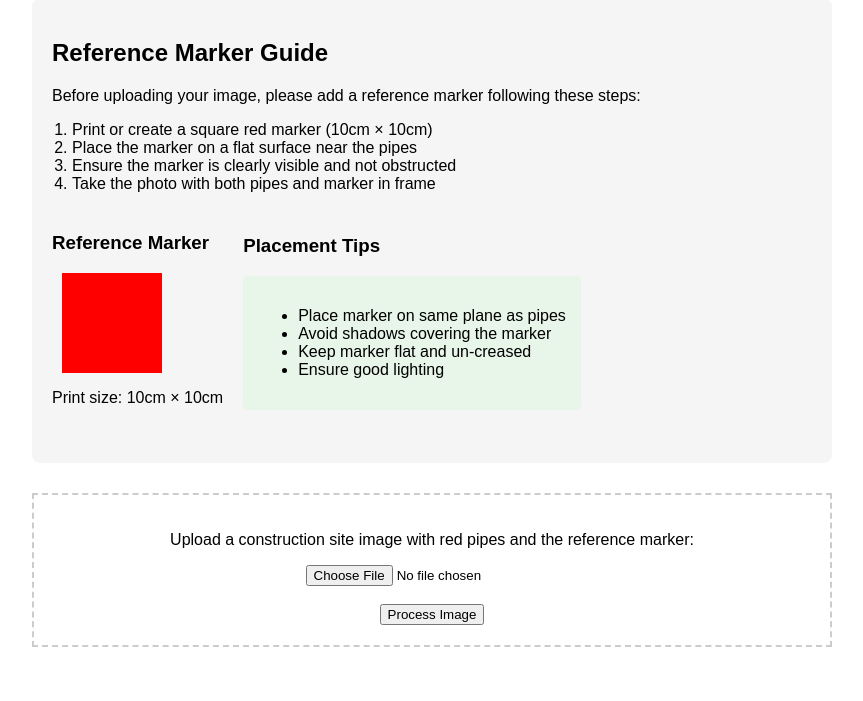
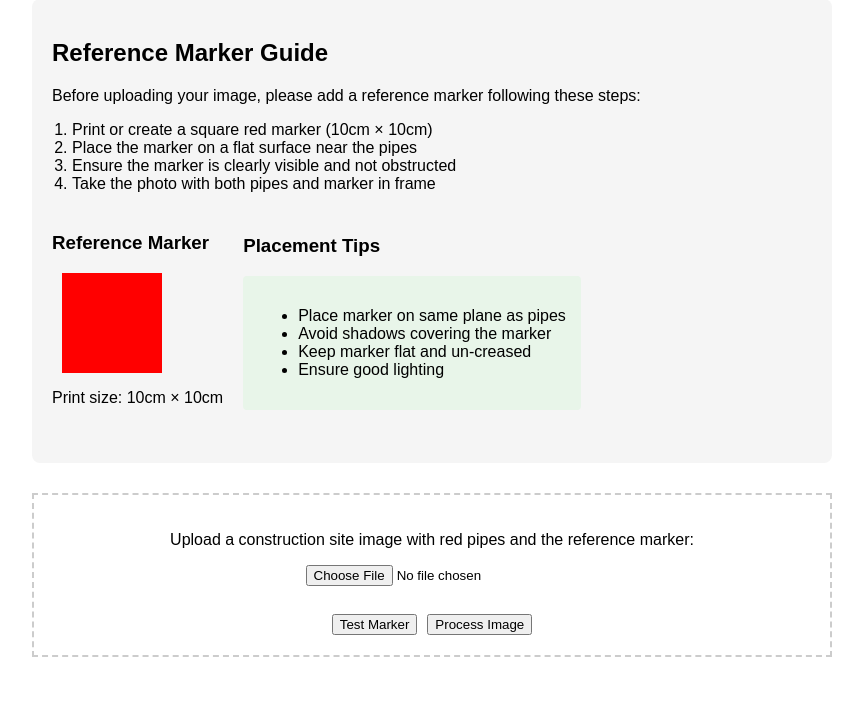
Before and after one commit to codeami/pipeinspect, a Flask app: page / in a window 1280 px wide. Shown: the part 99-800 px from the top of the page, without its empty margins (208-1071 px from the left). Run offline with Flask 3, Linux system fonts and the light colour scheme.

Commit message:
Agent query: Can you verify if the marker testing button is working? You should see two buttons now: "Test Marker" and "Process Image", and get feedback when testing the marker detection.
Add functionality to test for the presence of a marker in uploaded images via a new endpoint and UI elements.

Screenshot: https://storage.googleapis.com/screenshot-production-us-central1/626894c5-1d1b-48e9-a184-a506bbf94379/0450d32e-a4b9-405d-8bc7-ac81e95405d2.jpg

```diff
--- a/app.py
+++ b/app.py
@@ -1,4 +1,4 @@
-from flask import Flask, render_template, request, send_from_directory
+from flask import Flask, render_template, request, send_from_directory, jsonify
 import cv2
 from image_processor import PipeImageProcessor
 from utils import display_results
@@ -14,6 +14,41 @@ if not os.path.exists('static'):
 @app.route('/')
 def index():
     return render_template('index.html')
+
+@app.route('/test-marker', methods=['POST'])
+def test_marker():
+    if 'image' not in request.files:
+        return jsonify({'success': False, 'message': 'No image uploaded'})
+
+    file = request.files['image']
+    if file.filename == '':
+        return jsonify({'success': False, 'message': 'No selected file'})
+
+    try:
+        # Convert uploaded file to numpy array
+        file_bytes = np.frombuffer(file.read(), np.uint8)
+        image = cv2.imdecode(file_bytes, cv2.IMREAD_COLOR)
+
+        if image is None:
+            return jsonify({'success': False, 'message': 'Invalid image format'})
+
+        # Try to find marker
+        processor = PipeImageProcessor(marker_length=1.0)
+        hsv = cv2.cvtColor(image, cv2.COLOR_BGR2HSV)
+        mask = processor._create_red_mask(hsv)
+        contours, _ = cv2.findContours(mask, cv2.RETR_TREE, cv2.CHAIN_APPROX_SIMPLE)
+
+        if not contours:
+            return jsonify({'success': False, 'message': 'No red objects detected in the image'})
+
+        marker = processor._find_marker(contours)
+        if marker is None:
+            return jsonify({'success': False, 'message': 'Reference marker not found. Please ensure the marker is clearly visible.'})
+
+        return jsonify({'success': True, 'message': 'Reference marker detected successfully!'})
+
+    except Exception as e:
+        return jsonify({'success': False, 'message': f'Error processing image: {str(e)}'})
 
 @app.route('/process', methods=['POST'])
 def process_image():
--- a/pyproject.toml
+++ b/pyproject.toml
@@ -5,9 +5,11 @@ description = "Add your description here"
 requires-python = ">=3.11"
 dependencies = [
     "anthropic>=0.46.0",
+    "flask-login>=0.6.3",
     "flask>=3.1.0",
     "numpy>=2.2.3",
     "openai>=1.64.0",
     "opencv-python>=4.11.0.86",
     "trafilatura>=2.0.0",
+    "flask-wtf>=1.2.2",
 ]
--- a/templates/index.html
+++ b/templates/index.html
@@ -32,6 +32,30 @@
             background: #e8f5e9;
             padding: 15px;
             border-radius: 4px;
+            margin: 10px 0;
+        }
+        .button-group {
+            display: flex;
+            gap: 10px;
+            justify-content: center;
+            margin-top: 10px;
+        }
+        .message {
+            margin: 10px 0;
+            padding: 10px;
+            border-radius: 4px;
+        }
+        .success {
+            background: #e8f5e9;
+            color: #2e7d32;
+        }
+        .error {
+            background: #ffebee;
+            color: #c62828;
+        }
+        .loading {
+            display: none;
+            text-align: center;
             margin: 10px 0;
         }
     </style>
@@ -71,12 +95,83 @@
             </div>
         </div>
 
-        <form action="/process" method="post" enctype="multipart/form-data" class="upload-form">
+        <form id="uploadForm" class="upload-form">
             <p>Upload a construction site image with red pipes and the reference marker:</p>
-            <input type="file" name="image" accept="image/*" required>
+            <input type="file" name="image" accept="image/*" required id="imageInput">
             <br><br>
-            <input type="submit" value="Process Image">
+            <div class="button-group">
+                <button type="button" onclick="testMarker()">Test Marker</button>
+                <button type="button" onclick="processImage()">Process Image</button>
+            </div>
+            <div id="loading" class="loading">Processing...</div>
+            <div id="message"></div>
         </form>
     </div>
+
+    <script>
+        function showMessage(text, isSuccess) {
+            const messageDiv = document.getElementById('message');
+            messageDiv.className = `message ${isSuccess ? 'success' : 'error'}`;
+            messageDiv.textContent = text;
+        }
+
+        function showLoading(show) {
+            document.getElementById('loading').style.display = show ? 'block' : 'none';
+        }
+
+        async function testMarker() {
+            const fileInput = document.getElementById('imageInput');
+            if (!fileInput.files.length) {
+                showMessage('Please select an image first', false);
+                return;
+            }
+
+            const formData = new FormData();
+            formData.append('image', fileInput.files[0]);
+
+            showLoading(true);
+            try {
+                const response = await fetch('/test-marker', {
+                    method: 'POST',
+                    body: formData
+                });
+                const result = await response.json();
+                showMessage(result.message, result.success);
+            } catch (error) {
+                showMessage('Error testing marker: ' + error, false);
+            }
+            showLoading(false);
+        }
+
+        async function processImage() {
+            const fileInput = document.getElementById('imageInput');
+            if (!fileInput.files.length) {
+                showMessage('Please select an image first', false);
+                return;
+            }
+
+            const formData = new FormData();
+            formData.append('image', fileInput.files[0]);
+
+            showLoading(true);
+            try {
+                const response = await fetch('/process', {
+                    method: 'POST',
+                    body: formData
+                });
+
+                if (response.ok) {
+                    // If successful, the response will be HTML, so we'll replace the page content
+                    document.documentElement.innerHTML = await response.text();
+                } else {
+                    const error = await response.text();
+                    showMessage(error, false);
+                }
+            } catch (error) {
+                showMessage('Error processing image: ' + error, false);
+            }
+            showLoading(false);
+        }
+    </script>
 </body>
 </html>
```
Also changed, not shown: static/input.jpg, 1 other file.
